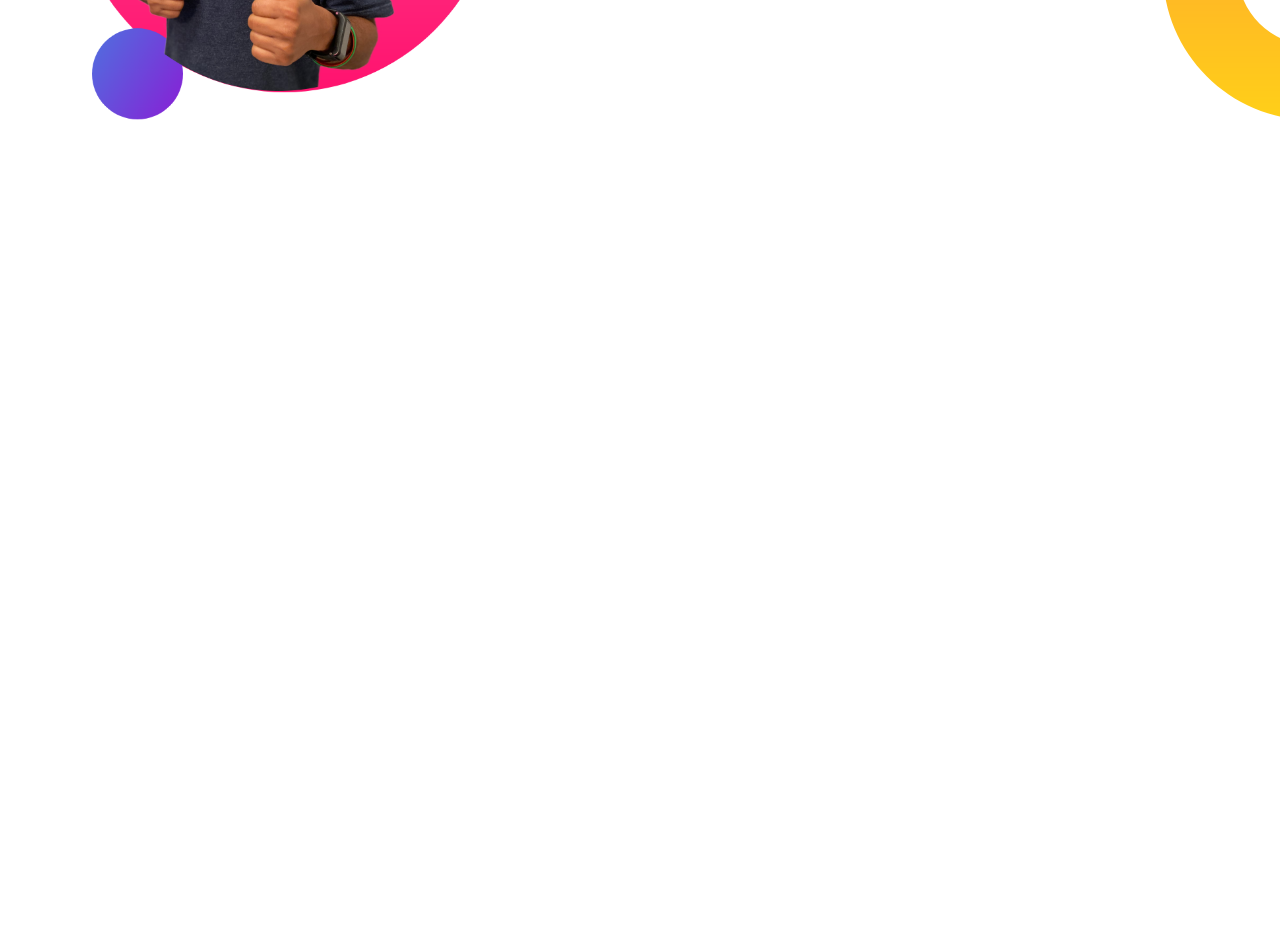
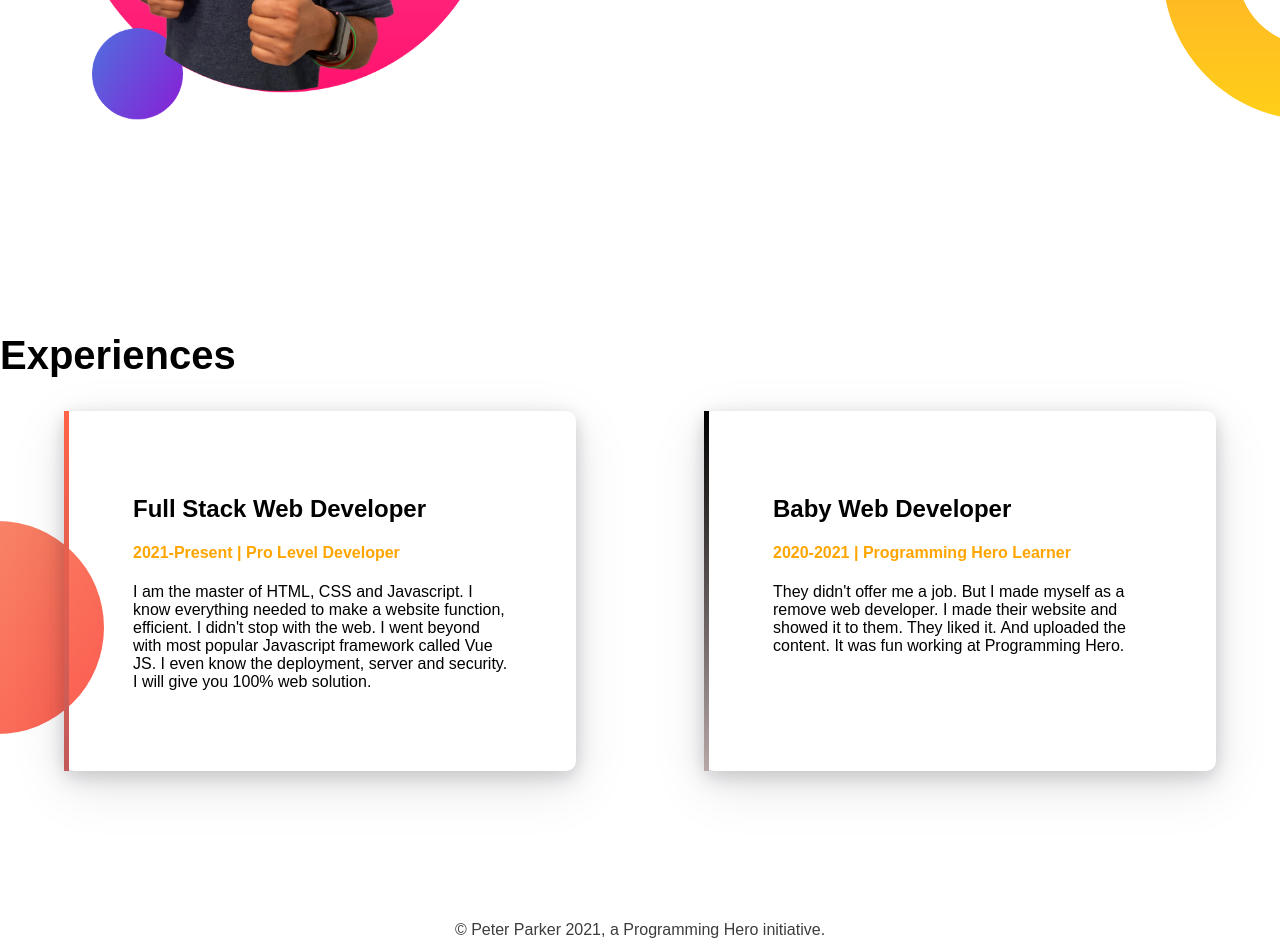
Before and after one commit to 665-stack/developer-portfolio, a plain HTML site: page index.html in a window 1280 px wide. Shown: the part 1031-1970 px from the top of the page. Before the commit the page ends 1331 px from the top, so only its background shows below. Drawn offline with Linux system fonts and the light colour scheme.

Commit message:
add some section

```diff
--- a/index.html
+++ b/index.html
@@ -13,7 +13,7 @@
 </head>
 
 <body>
-    <section class="top-banner">
+    <section class="top-banner flexiable-container">
         <div class="half-width">
             <H1>WELCOME TO </H1>
             <H1> <span class="orange">MAHMODUL SHAHIN'S</span> WORLD!</H1>
@@ -28,7 +28,7 @@
 
         <div class="half-width"><img src="images/jhankar.png" alt=""></div>
     </section>
-    <section class="big-dream">
+    <section class="big-dream flexiable-container">
         <div class="half-width">
             <img src="images/jhankar2.png" alt="">
         </div>
@@ -41,7 +41,33 @@
             <a class="link-btn" href=""> Download Resume</a>
         </div>
     </section>
+    <section class="experi">
+        <h1>Experiences</h1>
 
+        <div class="flexiable-container">
+            <div id="ex-2" class="experi-itm">
+                <h2>Full Stack Web Developer</h2>
+                <h4 class="orange">2021-Present | Pro Level Developer</h4>
+                <p>I am the master of HTML, CSS and Javascript. I know everything needed to make a website function,
+                    efficient. I didn't stop with the web. I went beyond with most popular Javascript framework called
+                    Vue
+                    JS. I even know the deployment, server and security. I will give you 100% web solution.</p>
+
+            </div>
+            <div id="ex-1" class="experi-itm">
+                <h2> Baby Web Developer</h2>
+                <h4 class="orange"> 2020-2021 | Programming Hero Learner</h4>
+                <p>They didn't offer me a job. But I made myself as a remove web developer. I made their website and
+                    showed
+                    it
+                    to them. They liked it. And uploaded the content. It was fun working at Programming Hero.</p>
+            </div>
+        </div>
+    </section>
+
+    <footer>
+        © Peter Parker 2021, a Programming Hero initiative.
+    </footer>
 
 
 
--- a/style.css
+++ b/style.css
@@ -11,7 +11,7 @@ h1{
 .orange{
     color: orange;
 }
-section{
+.flexiable-container{
     display: flex;
     padding-bottom: 150px;
 }
@@ -38,3 +38,31 @@ section{
     background-repeat: no-repeat;
     background-position: right;
 }
+.experi-itm{
+    width: 40%;
+    margin-left: 5%;
+    margin-right: 5%;
+    padding: 5%;
+    border-radius: 10px;
+    box-shadow: rgba(17, 17, 26, 0.1) 0px 4px 16px, rgba(17, 17, 26, 0.1) 0px 8px 24px, rgba(17, 17, 26, 0.1) 0px 16px 56px;
+}
+.experi{
+    background-image:url(images/exp-bg.png);
+    background-repeat:no-repeat;
+    background-position: left;
+
+}
+#ex-1{
+    border-left: 5px solid;
+    border-image: linear-gradient(black,rgb(184, 168, 168));
+    border-image-slice: 1;
+}
+#ex-2{
+    border-left: 5px solid;
+    border-image: linear-gradient(tomato,rgb(194, 90, 90));
+    border-image-slice: 1;
+}
+footer{
+    text-align: center;
+    color: rgb(61, 61, 61);
+}
```
